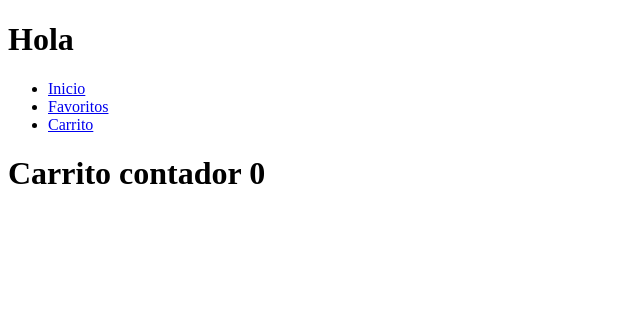
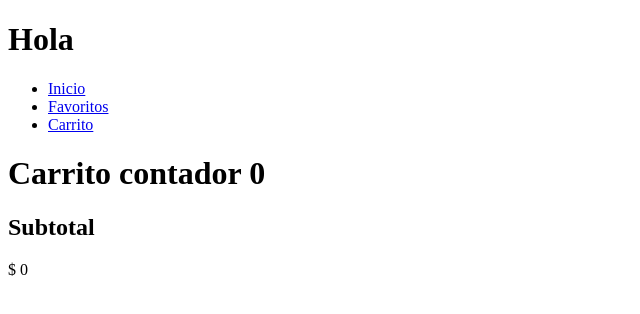
Before and after one commit to hidalgobri/estore, a React (Create React App) app: page /carrito in a window 1280 px wide. Shown: the top 314 px of the page, without its empty margins (0-640 px from the left). Built offline with nearby package versions, Linux system fonts and the light colour scheme.

Commit message:
hasta subtotal

```diff
--- a/src/components/Carrito.js
+++ b/src/components/Carrito.js
@@ -1,26 +1,32 @@
-import {useSelector, useDispatch} from "react-redux"
-import { CardContainer, CardDescription } from "./styles/Carrito.styled"
-import AnadirButtons from "./AnadirButtons"
+import { useSelector } from "react-redux";
+import { CardContainer, CardDescription } from "./styles/Carrito.styled";
+import AnadirButtons from "./AnadirButtons";
+import Subtotal from "./Subtotal";
 
 const Carrito = () => {
+  const carritoItems = useSelector((state) => state.carrito);
+  console.log(carritoItems);
+  const carritoItemsRender = carritoItems.map((item) => {
+    return (
+      <CardContainer key={item.itemId}>
+        <AnadirButtons itemId={item.itemId} />
+        <CardDescription>
+          <div>
+            <h3>{item.nombre}</h3>
+            <h3>$ {item.precio}</h3>
+          </div>
+          <img src={require("../assets/" + item.img)} />
+        </CardDescription>
+      </CardContainer>
+    );
+  });
 
-    const carritoItems = useSelector( (state) => state.carrito)
+  return (
+    <>
+      {carritoItemsRender}
+      <Subtotal />
+    </>
+  );
+};
 
-    const carritoItemsRender = carritoItems.map( item => {
-        console.log("aqui",item)
-        return <CardContainer key={item.itemId}>
-            <AnadirButtons itemId={item.itemId} />
-            <CardDescription>
-                <h3>{item.nombre}</h3>
-                <img src={require("../assets/" + item.img)}/>
-            </CardDescription>
-
-        </CardContainer>
-    }
-
-    )
-
-    return carritoItemsRender
-}
-
-export default Carrito
+export default Carrito;
--- /dev/null
+++ b/src/components/Subtotal.js
@@ -0,0 +1,17 @@
+import { useSelector } from "react-redux";
+
+const Subtotal = () => {
+  const carritoItems = useSelector((state) => state.carrito);
+  const obtenerSubtotal = carritoItems.map((item) => {
+    return item.precio * item.cantidad;
+  }).reduce( (anterior, actual) => anterior + actual, 0)
+
+  return (
+    <>
+      <h2>Subtotal</h2>
+      <p>$ {obtenerSubtotal}</p>
+    </>
+  );
+};
+
+export default Subtotal;
```
